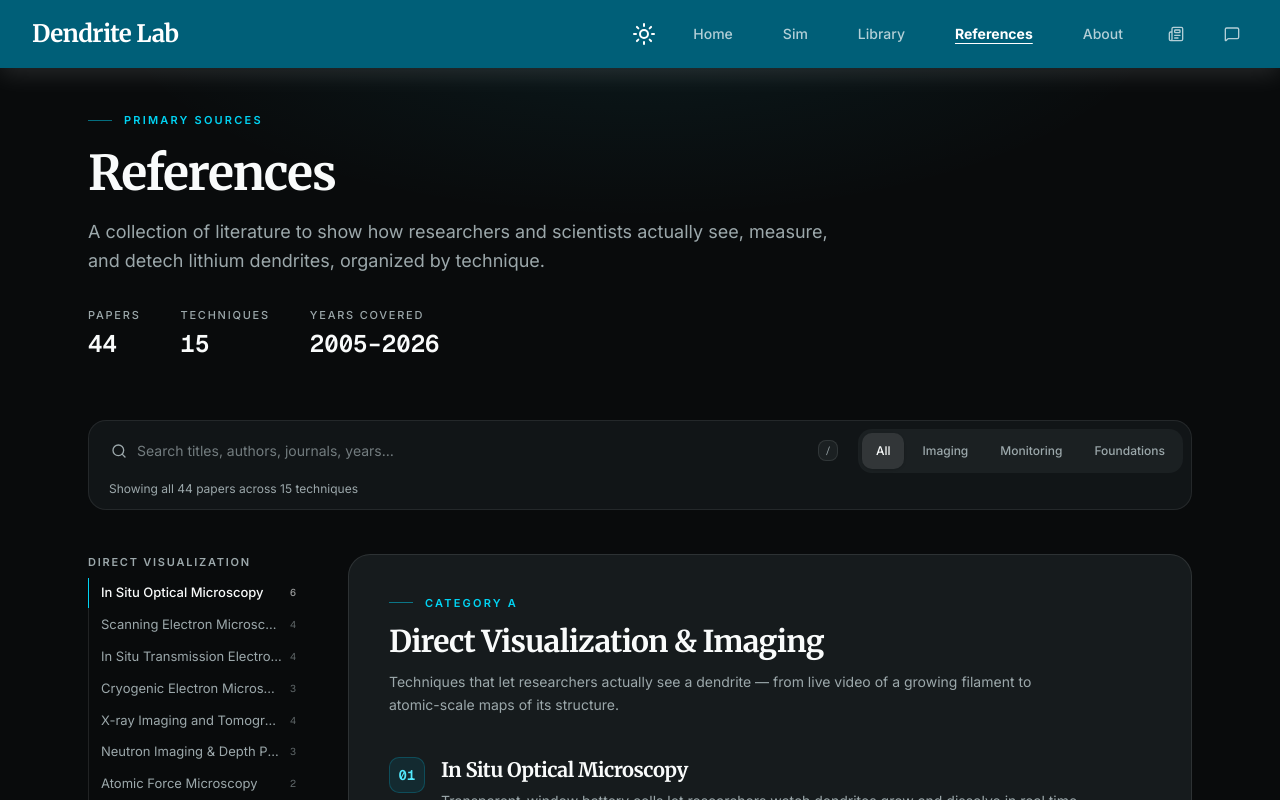
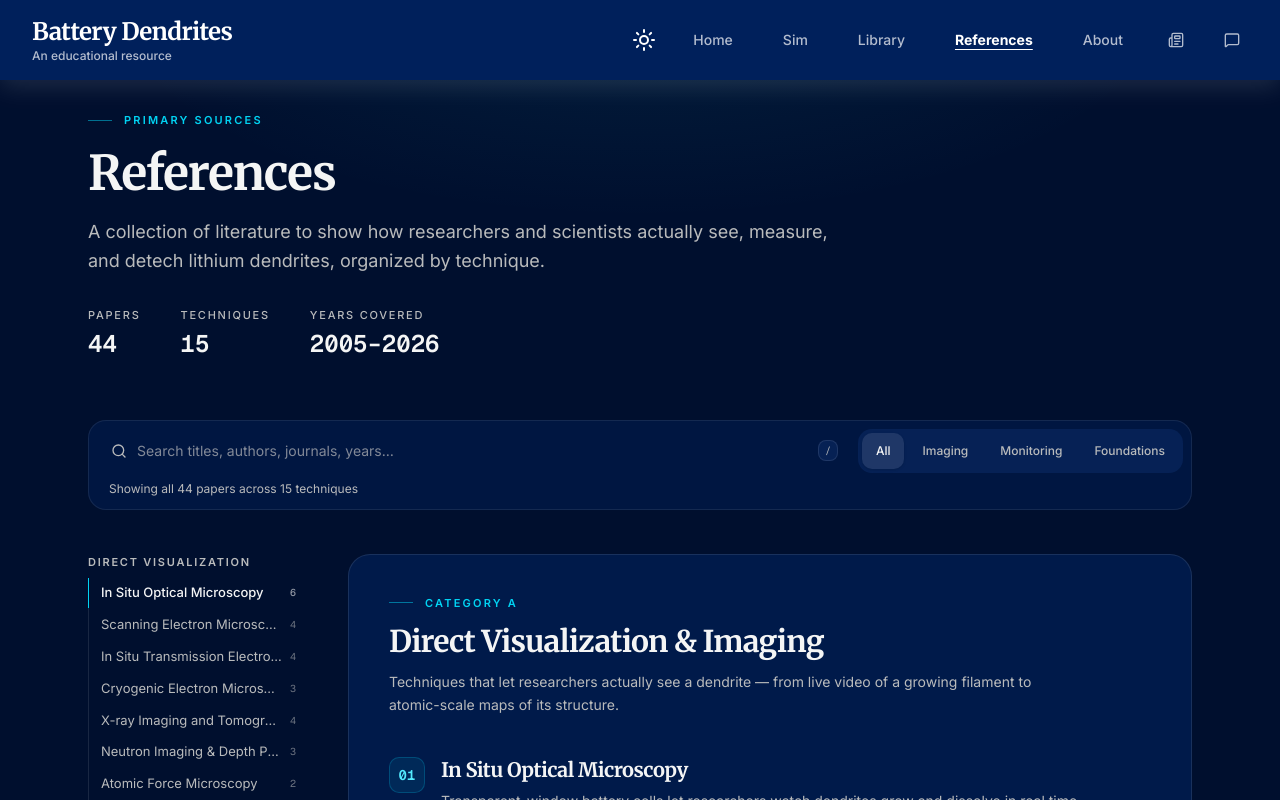
Before and after one commit to Rice-Material-Science-Lab/lithium-website, a Next.js app: page /references in a window 1280 px wide. Shown: the top 800 px of the page. Built offline with nearby package versions, Linux system fonts and the light colour scheme.

Commit message:
colors change and navbar name change

```diff
--- a/app/about/page.tsx
+++ b/app/about/page.tsx
@@ -4,7 +4,7 @@ import { Metadata } from "next"
 export const metadata: Metadata = {
   title: "About",
   description:
-    "Meet the Rice University researchers behind Dendrite Lab, an interactive guide to lithium dendrites and battery safety.",
+    "Meet the Rice University researchers behind Battery Dendrites, an educational resource to lithium dendrites and battery safety.",
 }
 
 export default function Page() {
--- a/app/api/chat/route.ts
+++ b/app/api/chat/route.ts
@@ -10,7 +10,7 @@ import { z } from "zod"
 
 export const maxDuration = 30
 
-const SYSTEM_PROMPT = `You are the assistant embedded in the Dendrite Lab website,
+const SYSTEM_PROMPT = `You are the assistant embedded in the Battery Dendrites website,
 a Rice University * Mesoscale Materials Science Group  website about lithium metal battery
 simulator. Answer questions about the simulation, its parameters, and general
 lithium battery / dendrite science concisely and helpfully. If asked something
--- a/app/globals.css
+++ b/app/globals.css
@@ -5,73 +5,82 @@
 
 @custom-variant dark (&:is(.dark *));
 
+/*
+ * Rice brand colors
+ *   Rice Blue  #00205B
+ *   Rice Gray  #7C7E7F
+ *
+ */
 :root {
-  --background: oklch(92.9% 0.021 248.1);
-  --foreground: oklch(0.148 0.004 228.8);
-  --card: oklch(1 0 0);
-  --card-foreground: oklch(0.148 0.004 228.8);
-  --popover: oklch(1 0 0);
-  --popover-foreground: oklch(0.148 0.004 228.8);
-  --primary: oklch(0.52 0.105 223.128);
-  --primary-foreground: oklch(0.984 0.019 200.873);
-  --secondary: oklch(0.967 0.001 286.375);
-  --secondary-foreground: oklch(0.21 0.006 285.885);
-  --muted: oklch(0.963 0.002 197.1);
-  --muted-foreground: oklch(0.56 0.021 213.5);
-  --accent: oklch(0.963 0.002 197.1);
-  --accent-foreground: oklch(0.218 0.008 223.9);
+  --rice-blue: #00205b;
+  --rice-gray: #7c7e7f;
+
+  --background: #f4f5f5;
+  --foreground: var(--rice-blue);
+  --card: #ffffff;
+  --card-foreground: var(--rice-blue);
+  --popover: #ffffff;
+  --popover-foreground: var(--rice-blue);
+  --primary: var(--rice-blue);
+  --primary-foreground: #ffffff;
+  --secondary: #e9eaea;
+  --secondary-foreground: var(--rice-blue);
+  --muted: #e9eaea;
+  --muted-foreground: #636566;
+  --accent: #e9eaea;
+  --accent-foreground: var(--rice-blue);
   --destructive: oklch(0.577 0.245 27.325);
-  --border: oklch(0.925 0.005 214.3);
-  --input: oklch(0.925 0.005 214.3);
-  --ring: oklch(0.723 0.014 214.4);
+  --border: color-mix(in srgb, var(--rice-gray) 25%, transparent);
+  --input: color-mix(in srgb, var(--rice-gray) 35%, transparent);
+  --ring: var(--rice-gray);
   --chart-1: oklch(0.865 0.127 207.078);
   --chart-2: oklch(0.715 0.143 215.221);
   --chart-3: oklch(0.609 0.126 221.723);
   --chart-4: oklch(0.52 0.105 223.128);
   --chart-5: oklch(0.45 0.085 224.283);
   --radius: 0.625rem;
-  --sidebar: oklch(0.987 0.002 197.1);
-  --sidebar-foreground: oklch(0.148 0.004 228.8);
-  --sidebar-primary: oklch(0.609 0.126 221.723);
-  --sidebar-primary-foreground: oklch(0.984 0.019 200.873);
-  --sidebar-accent: oklch(0.963 0.002 197.1);
-  --sidebar-accent-foreground: oklch(0.218 0.008 223.9);
-  --sidebar-border: oklch(0.925 0.005 214.3);
-  --sidebar-ring: oklch(0.723 0.014 214.4);
+  --sidebar: #ffffff;
+  --sidebar-foreground: var(--rice-blue);
+  --sidebar-primary: var(--rice-blue);
+  --sidebar-primary-foreground: #ffffff;
+  --sidebar-accent: #e9eaea;
+  --sidebar-accent-foreground: var(--rice-blue);
+  --sidebar-border: color-mix(in srgb, var(--rice-gray) 25%, transparent);
+  --sidebar-ring: var(--rice-gray);
 }
 
 .dark {
-  --background: oklch(0.148 0.004 228.8);
-  --foreground: oklch(0.987 0.002 197.1);
-  --card: oklch(0.218 0.008 223.9);
-  --card-foreground: oklch(0.987 0.002 197.1);
-  --popover: oklch(0.218 0.008 223.9);
-  --popover-foreground: oklch(0.987 0.002 197.1);
-  --primary: oklch(0.45 0.085 224.283);
-  --primary-foreground: oklch(0.984 0.019 200.873);
-  --secondary: oklch(0.274 0.006 286.033);
-  --secondary-foreground: oklch(0.985 0 0);
-  --muted: oklch(0.275 0.011 216.9);
-  --muted-foreground: oklch(0.723 0.014 214.4);
-  --accent: oklch(0.275 0.011 216.9);
-  --accent-foreground: oklch(0.987 0.002 197.1);
+  --background: #000f2e; /* deep Rice Blue */
+  --foreground: #f4f5f5;
+  --card: #001a4a;
+  --card-foreground: #f4f5f5;
+  --popover: #001a4a;
+  --popover-foreground: #f4f5f5;
+  --primary: var(--rice-blue);
+  --primary-foreground: #ffffff;
+  --secondary: #0b2a63;
+  --secondary-foreground: #f4f5f5;
+  --muted: #0b2a63;
+  --muted-foreground: #b9bbbc; /* light Rice Gray, 9.8:1 on background */
+  --accent: #0b2a63;
+  --accent-foreground: #f4f5f5;
   --destructive: oklch(0.704 0.191 22.216);
   --border: oklch(1 0 0 / 10%);
   --input: oklch(1 0 0 / 15%);
-  --ring: oklch(0.56 0.021 213.5);
+  --ring: var(--rice-gray);
   --chart-1: oklch(0.865 0.127 207.078);
   --chart-2: oklch(0.715 0.143 215.221);
   --chart-3: oklch(0.609 0.126 221.723);
   --chart-4: oklch(0.52 0.105 223.128);
   --chart-5: oklch(0.45 0.085 224.283);
-  --sidebar: oklch(0.218 0.008 223.9);
-  --sidebar-foreground: oklch(0.987 0.002 197.1);
+  --sidebar: #001a4a;
+  --sidebar-foreground: #f4f5f5;
   --sidebar-primary: oklch(0.715 0.143 215.221);
-  --sidebar-primary-foreground: oklch(0.302 0.056 229.695);
-  --sidebar-accent: oklch(0.275 0.011 216.9);
-  --sidebar-accent-foreground: oklch(0.987 0.002 197.1);
+  --sidebar-primary-foreground: #000f2e;
+  --sidebar-accent: #0b2a63;
+  --sidebar-accent-foreground: #f4f5f5;
   --sidebar-border: oklch(1 0 0 / 10%);
-  --sidebar-ring: oklch(0.56 0.021 213.5);
+  --sidebar-ring: var(--rice-gray);
 }
 
 @theme inline {
@@ -193,6 +202,6 @@ html[data-magicui-theme-vt="active"]::view-transition-new(root) {
   background-image: linear-gradient(
     to bottom,
     rgba(18, 18, 18, 0),
-    #020818 100%
+    #000f2e 100%
   );
 }
--- a/app/layout.tsx
+++ b/app/layout.tsx
@@ -9,8 +9,8 @@ import Navbar from "@/components/ui/navbar"
 
 export const metadata: Metadata = {
   title: {
-    template: "%s | Rice University Dendrite Lab",
-    default: "The Risks of Dendrite",
+    template: "%s | Battery Dendrites",
+    default: "Battery Dendrites — An Educational Resource",
   },
 };
 
--- a/app/page.tsx
+++ b/app/page.tsx
@@ -3,7 +3,7 @@ import { Metadata } from "next";
 
 export const metadata: Metadata = {
   title: {
-    absolute: "Home | Rice University Dendrite Lab",
+    absolute: "Battery Dendrites — An Educational Resource",
   },
 };
 
--- a/app/references/page.tsx
+++ b/app/references/page.tsx
@@ -935,7 +935,7 @@ export default function ReferencesClientView() {
   ]
 
   return (
-    <div className="relative min-h-screen overflow-x-clip bg-[#dde9f5] font-sans dark:bg-background">
+    <div className="relative min-h-screen overflow-x-clip bg-background font-sans">
       <div
         aria-hidden
         className="pointer-events-none absolute inset-x-0 top-0 h-130 bg-[radial-gradient(60%_60%_at_50%_0%,rgb(255_255_255/0.7),transparent_70%)] dark:bg-[radial-gradient(60%_60%_at_50%_0%,rgb(34_211_238/0.08),transparent_70%)]"
--- a/components/pages/about.tsx
+++ b/components/pages/about.tsx
@@ -437,7 +437,7 @@ function Closing() {
 
 export default function AboutClientView() {
   return (
-    <div className="relative min-h-screen overflow-x-clip bg-[#dde9f5] font-sans dark:bg-background">
+    <div className="relative min-h-screen overflow-x-clip bg-background font-sans">
       <div
         aria-hidden
         className="pointer-events-none absolute inset-x-0 top-0 h-160 bg-[radial-gradient(60%_60%_at_50%_0%,rgb(255_255_255/0.75),transparent_70%)] dark:bg-[radial-gradient(60%_60%_at_50%_0%,rgb(34_211_238/0.09),transparent_70%)]"
--- a/components/pages/homepage/home.tsx
+++ b/components/pages/homepage/home.tsx
@@ -300,7 +300,7 @@ export default function HomepageClientView() {
         <div className="mx-auto flex max-w-7xl flex-col items-center justify-between gap-3 px-4 text-sm text-muted-foreground sm:flex-row sm:px-8">
           <p>
             <span className="font-heading font-bold text-foreground">
-              Dendrite Lab
+              Battery Dendrites
             </span>{" "}
             · Rice University Mesoscale Materials Science Group
           </p>
--- a/components/pages/homepage/section-cards/dendrite-formation.tsx
+++ b/components/pages/homepage/section-cards/dendrite-formation.tsx
@@ -427,7 +427,7 @@ function FormationDiagram({
         textAnchor="middle"
       >
         <text x="40" y="298">
-          ANODE{reduced ? "t" : "f"}
+          ANODE
         </text>
         <text x="336" y="298">
           SEPARATOR
--- a/components/pages/library.tsx
+++ b/components/pages/library.tsx
@@ -960,7 +960,7 @@ function IncidentTimeline() {
 
 export default function LibraryClientView() {
   return (
-    <div className="min-h-screen bg-[#dde9f5] font-sans dark:bg-background">
+    <div className="min-h-screen bg-background font-sans">
       <main className="mx-auto max-w-6xl space-y-16 px-4 pt-20 pb-24 sm:space-y-20 sm:px-6 sm:pt-28">
         <VideoLibrary />
         <IncidentTimeline />
--- a/components/ui/navbar.tsx
+++ b/components/ui/navbar.tsx
@@ -175,9 +175,14 @@ export default function Navbar() {
         )}
       >
         <nav className="z-10 flex w-full items-center justify-between bg-primary px-8 py-4 text-white shadow-lg dark:shadow-[0_6px_24px_rgba(255,255,255,0.12)]">
-          <h1 className="font-heading text-2xl font-bold tracking-tight">
-            Dendrite Lab
-          </h1>
+          <Link href="/" className="flex flex-col leading-tight">
+            <span className="font-heading text-xl font-bold tracking-tight sm:text-2xl">
+              Battery Dendrites
+            </span>
+            <span className="text-xs font-medium text-white/70">
+              An educational resource
+            </span>
+          </Link>
           <div className="flex items-center gap-6 text-sm font-medium">
             {mounted && (
               <AnimatedThemeToggler
```
